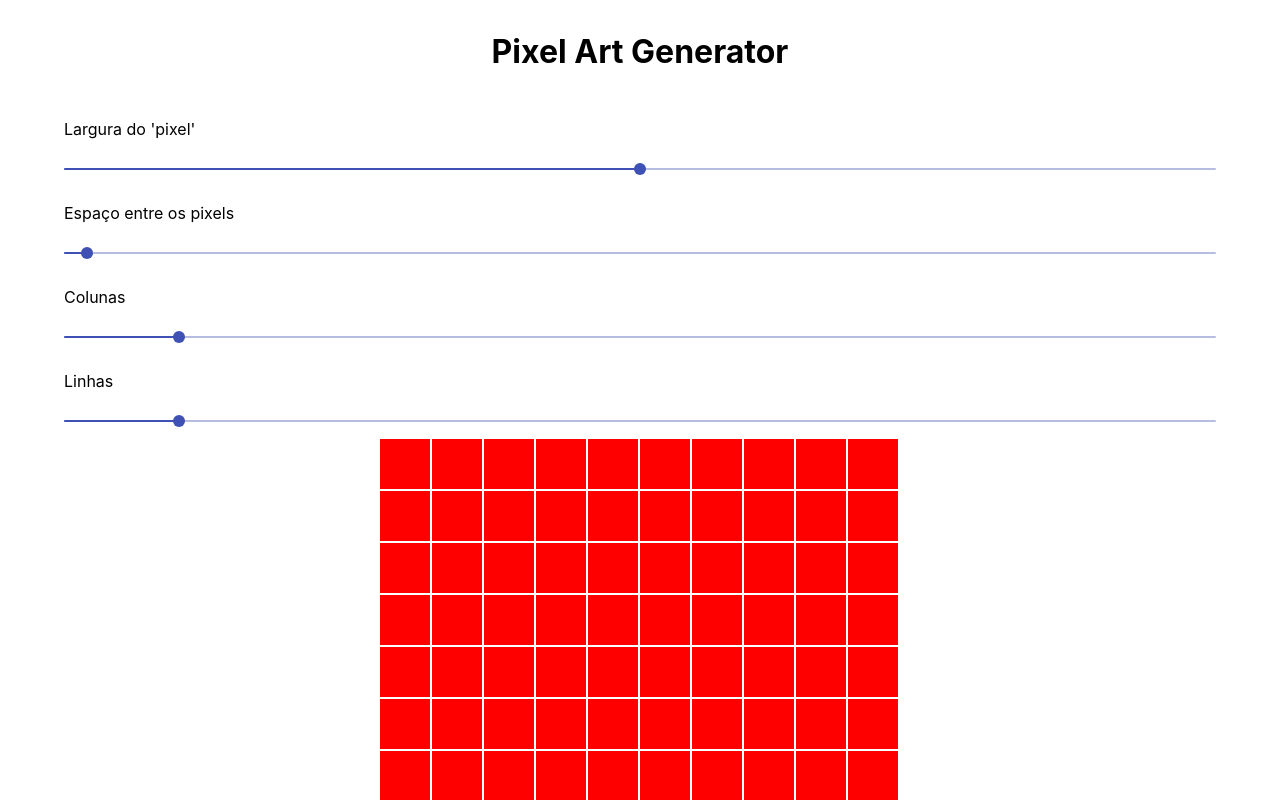
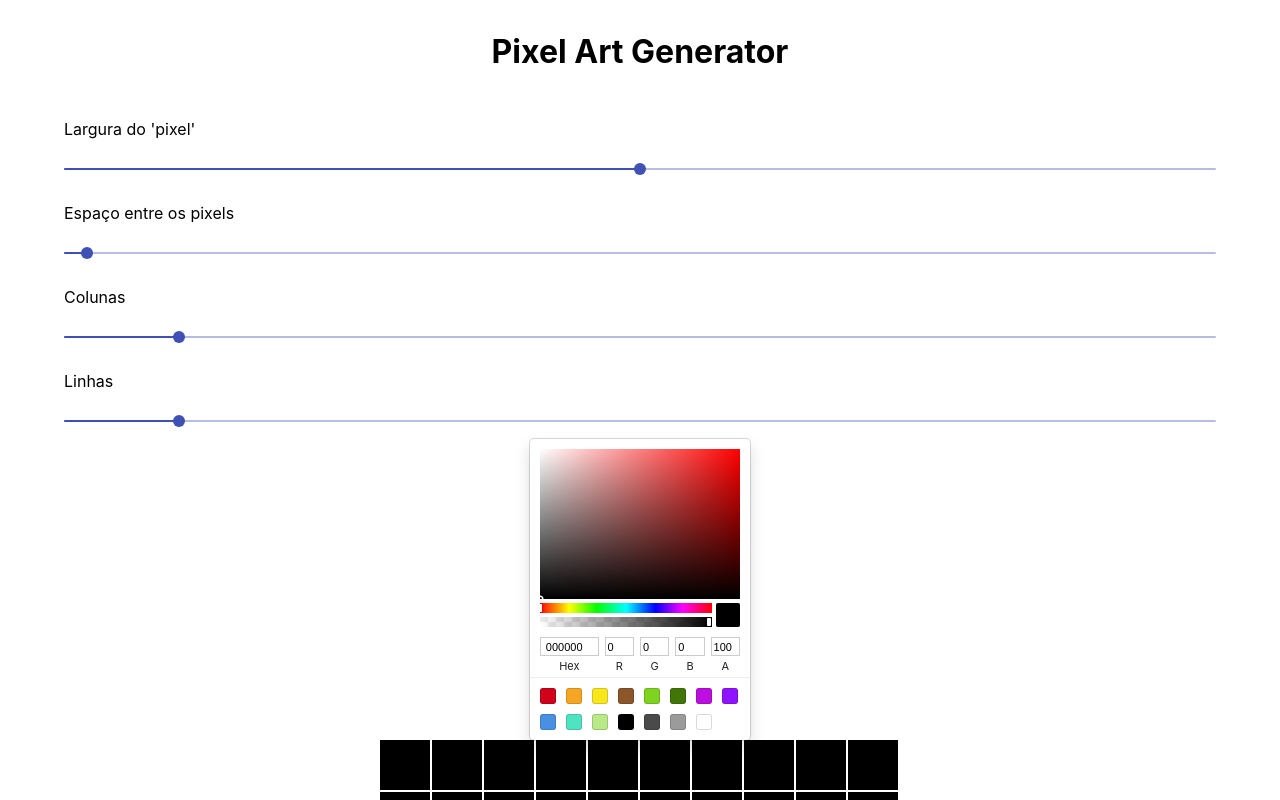
Before and after one commit to edumoreira1506/pixel-art-generator, a React (Create React App) app: page / in a window 1280 px wide. Shown: the top 800 px of the page. Built offline with nearby package versions, Linux system fonts and the light colour scheme.

Commit message:
Allow user to paint

```diff
--- a/src/App.tsx
+++ b/src/App.tsx
@@ -7,12 +7,14 @@ import SliderContainer from './containers/Slider';
 
 import Header from './components/Header';
 import Box from './components/Box';
+import ColorContainer from './containers/Color';
 
 const App = (): ReactElement => (
   <ConfigProvider>
     <Box>
       <Header />
       <SliderContainer />
+      <ColorContainer />
       <BoardContainer />
     </Box>
   </ConfigProvider>
--- a/src/components/Board/index.tsx
+++ b/src/components/Board/index.tsx
@@ -7,14 +7,21 @@ type BoardPropsType = {
   margin: number;
   onChange: Dispatch<SetStateAction<any[]>>;
   width: number;
+  color: string;
 };
 
-export default function Board({ items, margin, onChange, width }: BoardPropsType): ReactElement {
+export default function Board({ items, margin, onChange, width, color }: BoardPropsType): ReactElement {
   const [isDrawing, setIsDrawing] = useState(false);
   const boardRef = useRef<any>();
 
   const setUserIsDrawing = () => setIsDrawing(true);
   const setUserIsNotDrawing = () => setIsDrawing(false);
+
+  const handleChangeItemColor = (row: number, column: number) => {
+    onChange(prevItems => prevItems.map((rowItem: Array<string>, rowIndex: number) => rowIndex === row ? (
+      rowItem.map((columnItem: string, columnIndex: number) => columnIndex === column ? color: columnItem)
+    ) : ([ ...rowItem ])));
+  };
 
   const handleDraw = (e: any) => {
     if (!isDrawing || !boardRef || !boardRef.current) return;
@@ -32,9 +39,7 @@ export default function Board({ items, margin, onChange, width }: BoardPropsType
     const row = Math.round(Number(clientY - top + marginSize) / width) - 1;
     const column = Math.round(Number(clientX - left + marginSize) / width) - 1;
 
-    onChange(prevItems => prevItems.map((rowItem: Array<string>, rowIndex: number) => rowIndex === row ? (
-      rowItem.map((columnItem: string, columnIndex: number) => columnIndex === column ? '#ffffff': columnItem)
-    ) : ([ ...rowItem ])));
+    handleChangeItemColor(row, column);
   };
 
   useEffect(() => {
@@ -49,6 +54,7 @@ export default function Board({ items, margin, onChange, width }: BoardPropsType
         <StyledBoardRow key={columnIndex}>
           {columnItems.map((item, itemIndex) => (
             <StyledBoardItem
+              onClick={() => handleChangeItemColor(columnIndex, itemIndex)}
               margin={margin}
               color={item}
               key={`board-item-${itemIndex}-${item}`}
--- a/src/config/constants.ts
+++ b/src/config/constants.ts
@@ -5,4 +5,5 @@ export const configKeys = {
   COLUMNS: 'columns',
   MARGIN_BETWEEN: 'marginBetween',
   ROWS: 'rows',
+  COLOR: 'color'
 };
--- a/src/containers/Board/index.tsx
+++ b/src/containers/Board/index.tsx
@@ -9,11 +9,12 @@ const BoardContainer = (): ReactElement => {
   const [columns] = useConfig(configKeys.COLUMNS);
   const [itemWidth] = useConfig(configKeys.ITEM_WIDTH);
   const [marginBetween] = useConfig(configKeys.MARGIN_BETWEEN);
+  const [color] = useConfig(configKeys.COLOR);
   const [rows] = useConfig(configKeys.ROWS);
-  const [items, setItems] = useState(setupColors(rows, columns, 'red'));
+  const [items, setItems] = useState(setupColors(rows, columns, color));
 
   useEffect(() => {
-    setItems(setupColors(rows, columns, 'red'));
+    setItems(setupColors(rows, columns, color));
   }, [rows, columns]);
 
   return (
@@ -22,6 +23,7 @@ const BoardContainer = (): ReactElement => {
       onChange={setItems}
       margin={marginBetween}
       width={itemWidth}
+      color={color}
     />
   );
 };
--- /dev/null
+++ b/src/containers/Color/index.tsx
@@ -0,0 +1,15 @@
+import React, { ReactElement } from 'react';
+import { SketchPicker } from 'react-color';
+
+import { configKeys } from '../../config/constants';
+import useConfig from '../../hooks/useConfig';
+
+const ColorContainer = (): ReactElement => {
+  const [color, setColor] = useConfig(configKeys.COLOR);
+
+  return (
+    <SketchPicker color={color} onChange={({ hex }) => setColor(hex)} />
+  );
+};
+
+export default ColorContainer;
--- a/src/contexts/config.tsx
+++ b/src/contexts/config.tsx
@@ -7,6 +7,7 @@ const INITIAL_CONFIGS = {
   [configKeys.COLUMNS]: 10,
   [configKeys.MARGIN_BETWEEN]: 2,
   [configKeys.ROWS]: 10,
+  [configKeys.COLOR]: '#000000'
 };
 
 export const ConfigContext = createContext({
```
